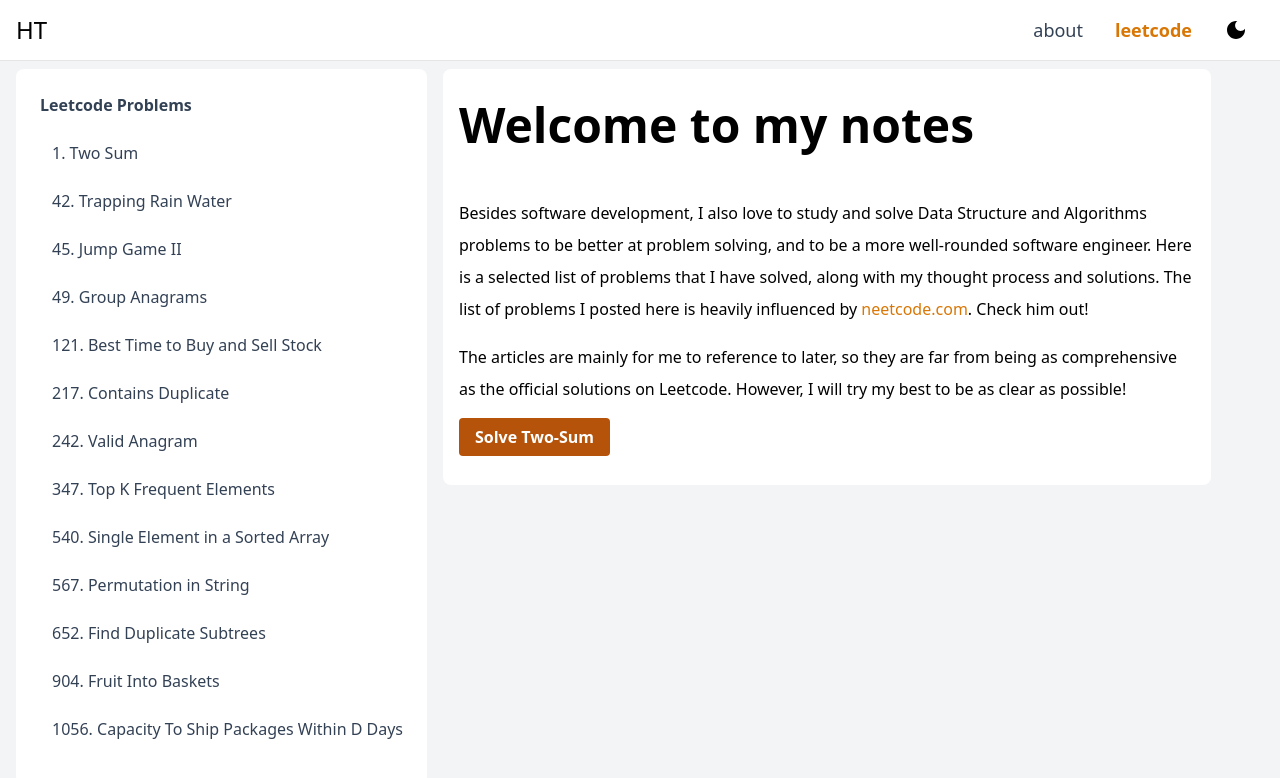
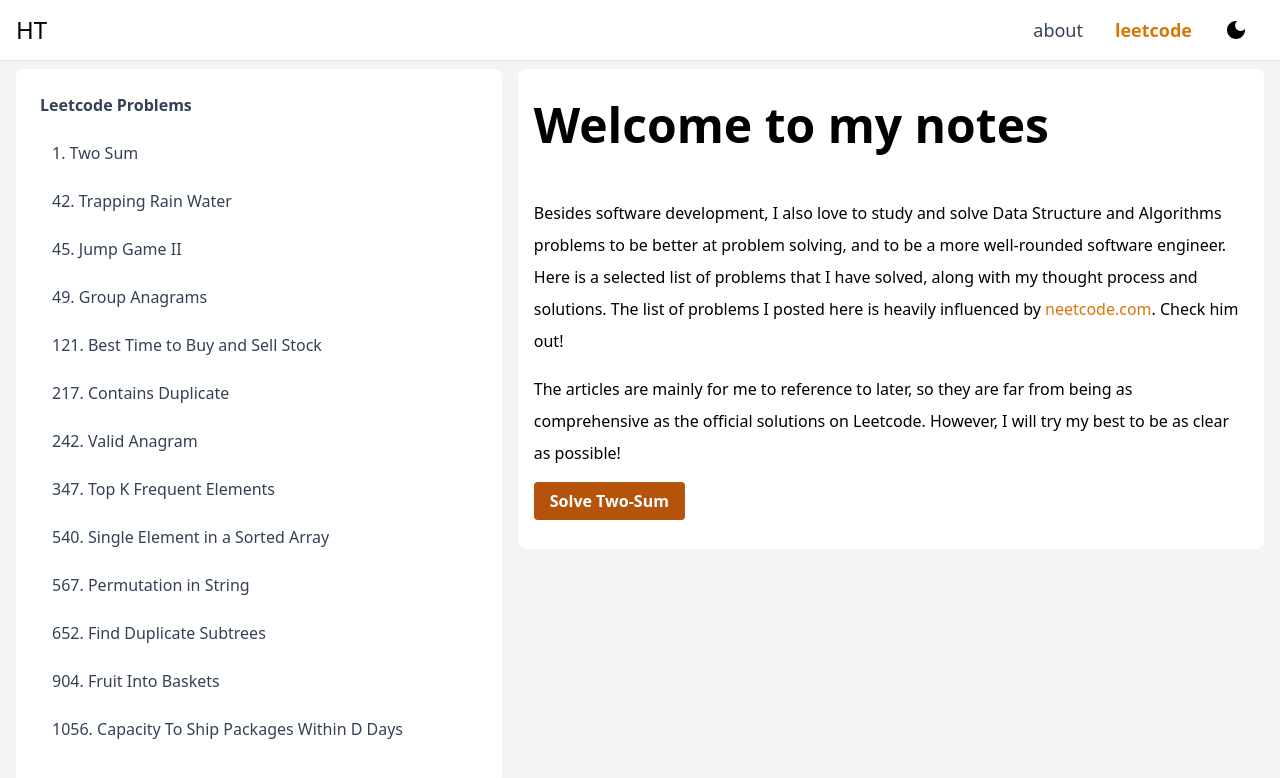
Before and after one commit to max172-hqt/max172-hqt.github.io, a Next.js app: page /leetcodes in a window 1280 px wide. Shown: the top 778 px of the page. Built offline with nearby package versions, Linux system fonts and the light colour scheme.

Commit message:
Fix lc sidebar

```diff
--- a/components/LeetcodeSidebar.tsx
+++ b/components/LeetcodeSidebar.tsx
@@ -28,13 +28,12 @@ export default function LeetcodeSidebar() {
   useOnClickOutside(ref, handleClickOutside);
 
   return (
-    <div className="z-50">
       <div
         className={classNames({
           "flex flex-col justify-between overflow-y-scroll rounded-lg": true, // layout
-          "bg-white dark:bg-[#121212]": true, // colors
-          "lg:w-full lg:sticky lg:top-[72px] top-0 left-0 fixed": true, // positioning
-          "lg:h-[calc(100vh_-_84px)] h-full w-[360px]": true, // for height and width
+          "bg-white dark:bg-[#121212] z-50": true, // colors
+          "lg:sticky lg:top-[72px] top-0 left-0 fixed": true, // positioning
+          "lg:h-[calc(100vh_-_84px)] h-full w-full lg:w-[500px]": true, // for height and width
           "transition-transform .3s ease-in-out lg:translate-x-0": true, //animations
           "-translate-x-full ": !sidenavOpen, //hide sidebar to the left when closed
         })}
@@ -78,6 +77,5 @@ export default function LeetcodeSidebar() {
           </ul>
         </nav>
       </div>
-    </div>
   );
 }
```
